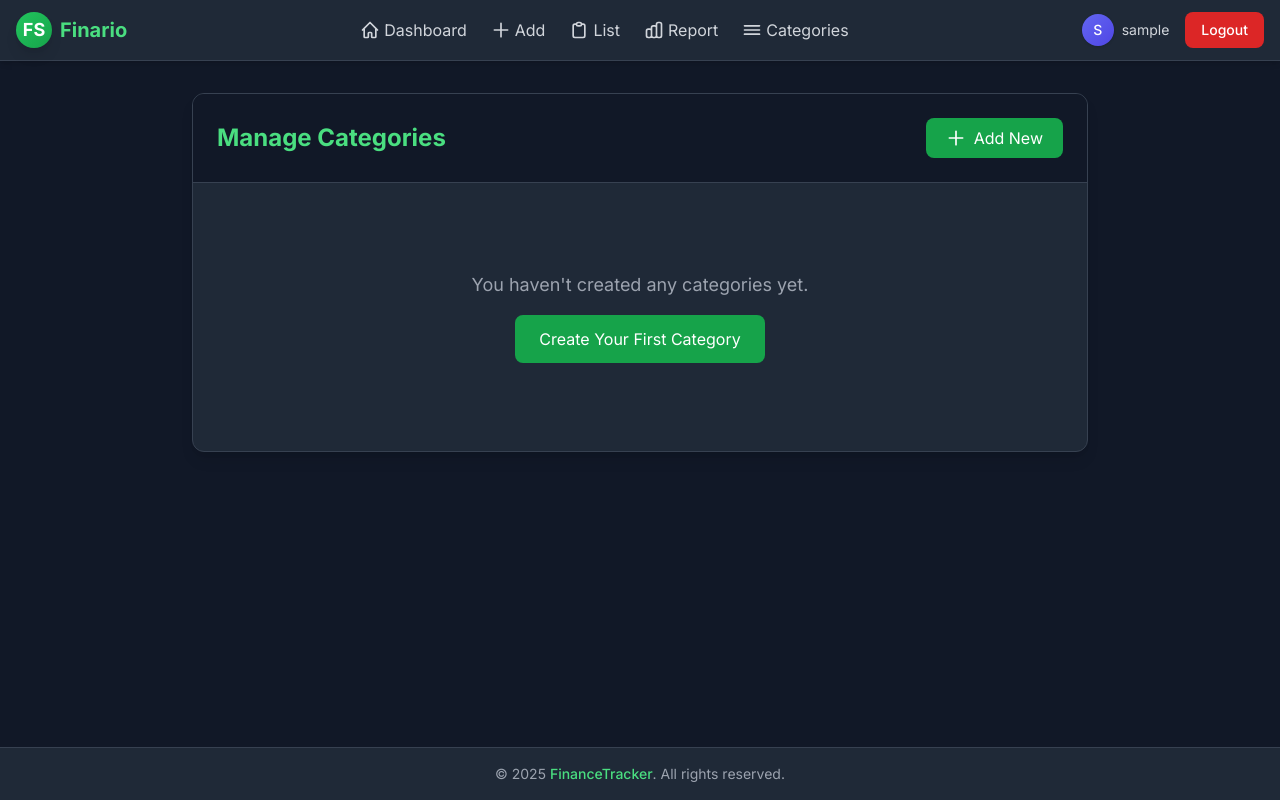
After one commit to thealisaeedi/personal_finance, a Django app: page /categories/ in a window 1280 px wide. The commit adds this page. Run offline with Django 5.2, Linux system fonts and the light colour scheme; the visitor is signed in with stand-in values (Sample User, id 1); data that the repository does not hold is empty; some libraries are stand-ins or nearby versions.

Commit message:
Edit and delete categoies, and categories page added

```diff
--- a/templates/base.html
+++ b/templates/base.html
@@ -67,23 +67,33 @@
                         </svg>
                         <span>Dashboard</span>
                     </a>
+
                     <a href="{% url 'add_transaction' %}" class="text-gray-300 hover:text-white transition flex items-center space-x-1">
                         <svg class="w-5 h-5" fill="none" stroke="currentColor" viewBox="0 0 24 24">
                             <path stroke-linecap="round" stroke-linejoin="round" stroke-width="2" d="M12 4v16m8-8H4"/>
                         </svg>
                         <span>Add</span>
                     </a>
+
                     <a href="{% url 'transaction_list' %}" class="text-gray-300 hover:text-white transition flex items-center space-x-1">
                         <svg class="w-5 h-5" fill="none" stroke="currentColor" viewBox="0 0 24 24">
                             <path stroke-linecap="round" stroke-linejoin="round" stroke-width="2" d="M9 5H7a2 2 0 00-2 2v12a2 2 0 002 2h10a2 2 0 002-2V7a2 2 0 00-2-2h-2M9 5a2 2 0 002 2h2a2 2 0 002-2M9 5a2 2 0 012-2h2a2 2 0 012 2"/>
                         </svg>
                         <span>List</span>
                     </a>
+
                     <a href="{% url 'report' %}" class="text-gray-300 hover:text-white transition flex items-center space-x-1">
                         <svg class="w-5 h-5" fill="none" stroke="currentColor" viewBox="0 0 24 24">
                             <path stroke-linecap="round" stroke-linejoin="round" stroke-width="2" d="M9 19v-6a2 2 0 00-2-2H5a2 2 0 00-2 2v6a2 2 0 002 2h2a2 2 0 002-2zm0 0V9a2 2 0 012-2h2a2 2 0 012 2v10m-6 0a2 2 0 002 2h2a2 2 0 002-2m0 0V5a2 2 0 012-2h2a2 2 0 012 2v14a2 2 0 01-2 2h-2a2 2 0 01-2-2z"/>
                         </svg>
                         <span>Report</span>
+                    </a>
+
+                    <a href="{% url 'category_manager' %}" class="text-gray-300 hover:text-white transition flex items-center space-x-1">
+                        <svg class="w-5 h-5" fill="none" stroke="currentColor" viewBox="0 0 24 24">
+                            <path stroke-linecap="round" stroke-linejoin="round" stroke-width="2" d="M3 7h18M3 12h18M3 17h18"/>
+                        </svg>
+                        <span>Categories</span>
                     </a>
                 {% endif %}
             </div>
--- /dev/null
+++ b/tracker/templates/tracker/category_manager.html
@@ -0,0 +1,89 @@
+<!-- tracker/templates/tracker/category_manager.html -->
+{% extends 'base.html' %}
+{% block title %}Manage Categories{% endblock %}
+
+{% block content %}
+
+<div class="max-w-4xl mx-auto">
+    <div class="bg-gray-800 rounded-xl shadow-lg border border-gray-700 overflow-hidden">
+
+        <!-- Header -->
+        <div class="bg-gray-900 p-6 border-b border-gray-700">
+            <div class="flex justify-between items-center">
+                <h1 class="text-2xl font-bold text-green-400">Manage Categories</h1>
+                <a href="{% url 'add_category' %}" class="px-5 py-2 bg-green-600 hover:bg-green-700 text-white rounded-lg transition flex items-center gap-2">
+                    <svg class="w-5 h-5" fill="none" stroke="currentColor" viewBox="0 0 24 24">
+                        <path stroke-linecap="round" stroke-linejoin="round" stroke-width="2" d="M12 4v16m8-8H4"/>
+                    </svg>
+                    Add New
+                </a>
+            </div>
+        </div>
+
+        <!-- Messages -->
+        {% include 'includes/messages.html' %}
+
+        <!-- Categories List -->
+        <div class="p-6">
+            {% if categories %}
+                <div class="grid gap-4">
+                    {% for cat in categories %}
+                        <div class="bg-gray-700 rounded-lg p-5 flex items-center justify-between hover:bg-gray-600 transition">
+
+                            <!-- Name + Count -->
+                            <div class="flex items-center space-x-4">
+                                <div class="w-12 h-12 bg-gradient-to-br from-indigo-600 to-purple-600 rounded-full flex items-center justify-center font-bold text-lg">
+                                    {{ cat.name|slice:":1"|upper }}
+                                </div>
+                                <div>
+                                    <h3 class="font-semibold text-white">{{ cat.name }}</h3>
+                                    <p class="text-sm text-gray-400">
+                                        {{ cat.transaction_set.count }} transaction{{ cat.transaction_set.count|pluralize }}
+                                    </p>
+                                </div>
+                            </div>
+
+                            <!-- Actions -->
+                            <div class="flex items-center space-x-3">
+                                <!-- View Transactions -->
+                                <a href="{% url 'report' %}?category={{ cat.id }}"
+                                   class="px-4 py-2 bg-blue-600 hover:bg-blue-700 text-white text-sm rounded-lg transition flex items-center gap-1">
+                                    <svg class="w-4 h-4" fill="none" stroke="currentColor" viewBox="0 0 24 24">
+                                        <path stroke-linecap="round" stroke-linejoin="round" stroke-width="2" d="M15 12a3 3 0 11-6 0 3 3 0 016 0z"/>
+                                        <path stroke-linecap="round" stroke-linejoin="round" stroke-width="2" d="M2.458 12C3.732 7.943 7.523 5 12 5c4.478 0 8.268 2.943 9.542 7-1.274 4.057-5.064 7-9.542 7-4.477 0-8.268-2.943-9.542-7z"/>
+                                    </svg>
+                                    View
+                                </a>
+
+                                <!-- Edit -->
+                                <a href="{% url 'edit_category' cat.id %}"
+                                class="px-4 py-2 bg-indigo-600 hover:bg-indigo-700 text-white text-sm rounded-lg transition">
+                                    Edit
+                                </a>
+
+                                <!-- Delete -->
+                                <form method="post" action="{% url 'delete_category' cat.id %}" class="inline">
+                                    {% csrf_token %}
+                                    <button type="submit"
+                                            onclick="return confirm('Are you sure you want to delete \"{{ cat.name }}\"?')"
+                                            class="px-4 py-2 bg-red-600 hover:bg-red-700 text-white text-sm rounded-lg transition">
+                                        Delete
+                                    </button>
+                                </form>
+                            </div>
+                        </div>
+                    {% endfor %}
+                </div>
+            {% else %}
+                <div class="text-center py-16">
+                    <p class="text-gray-400 text-lg">You haven't created any categories yet.</p>
+                    <a href="{% url 'add_category' %}" class="mt-4 inline-block px-6 py-3 bg-green-600 hover:bg-green-700 text-white rounded-lg transition">
+                        Create Your First Category
+                    </a>
+                </div>
+            {% endif %}
+        </div>
+    </div>
+</div>
+
+{% endblock %}
--- a/tracker/urls.py
+++ b/tracker/urls.py
@@ -10,4 +10,7 @@ urlpatterns = [
     path('category/add', views.add_category, name='add_category'),
     path('transaction/<int:pk>/edit/', views.edit_transaction, name='edit_transaction'),
     path('transaction/<int:pk>/delete/', views.delete_transaction, name='delete_transaction'),
+    path('categories/', views.category_manager, name='category_manager'),
+    path('categories/edit/<int:pk>/', views.edit_category, name='edit_category'),
+    path('categories/delete/<int:pk>/', views.delete_category, name='delete_category'),
 ]
--- a/tracker/views.py
+++ b/tracker/views.py
@@ -132,3 +132,37 @@ def delete_transaction(request, pk):
         messages.success(request, 'transaction deleted')
         return redirect('transaction_list')
     return render(request, 'tracker/delete_transaction.html', {'transaction': transaction})
+
+@login_required
+def category_manager(request):
+    categories = Category.objects.filter(user=request.user).order_by('name')
+
+    # For filtering transactions
+    selected_category_id = request.GET.get('cat')
+    if selected_category_id:
+        return redirect('report') + f'?category={selected_category_id}'
+    return render(request, 'tracker/category_manager.html', {
+        'categories': categories
+    })
+
+@login_required
+def edit_category(request, pk):
+    category = get_object_or_404(Category, pk=pk, user=request.user)
+    if request.method == 'POST':
+        form = CategoryForm(request.POST, instance=category)
+        if form.is_valid():
+            form.save()
+            messages.success(request, "Category updated")
+            return redirect('category_manager')
+    else:
+        form = CategoryForm(instance=category)
+    return render(request, 'tracker/edit_category.html', {'form': form, 'category': category})
+
+@login_required
+def delete_category(request, pk):
+    category = get_object_or_404(Category, pk=pk, user=request.user)
+    if request.method == 'POST':
+        category.delete()
+        messages.success(request, f'Category "{category.name}" deleted')
+        return redirect('category_manager')
+    return render(request, 'tracker/delete_categroy.html', {'category': category})
```
Also changed, not shown: tracker/templates/tracker/delete_category.html (added, +44 -0 lines), tracker/templates/tracker/edit_category.html (added, +42 -0 lines), tracker/templates/tracker/transaction_list.html (+5 -6 lines).
